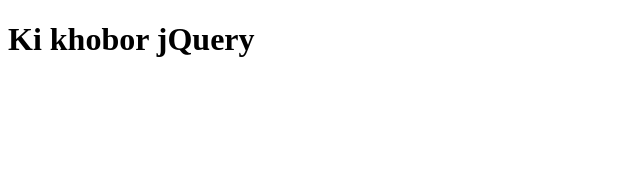
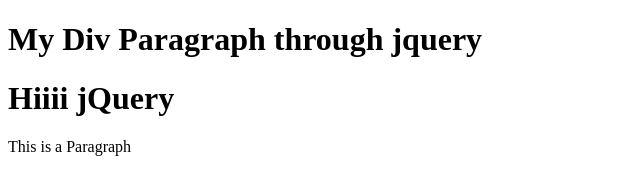
Before and after one commit to rafsanrjkhan/jqtest, a plain HTML site: page index.html in a window 1280 px wide. Shown: the whole page, without its empty margins (0-640 px from the left). Drawn offline with nearby package versions, Linux system fonts and the light colour scheme.

Commit message:
cls div p

```diff
--- a/index.html
+++ b/index.html
@@ -7,11 +7,13 @@
     <link rel="stylesheet" href="style.css">
 </head>
 <body>
-    <script>
-        // alert("Joy Bangla")
-    </script>
+    <div class="my-div">
+        <h1>Hello My Div</h1>
+    </div>
 
     <h1>Hiiii jQuery</h1>
+
+    <p id = "p1">This is a Paragraph</p>
 
 
 
--- a/index.js
+++ b/index.js
@@ -1,2 +1,3 @@
 // alert("hiii")
-$("h1").text("Ki khobor jQuery");
+// $("h1").text("Ki khobor jQuery");
+$(".my-div h1").text("My Div Paragraph through jquery")
```
